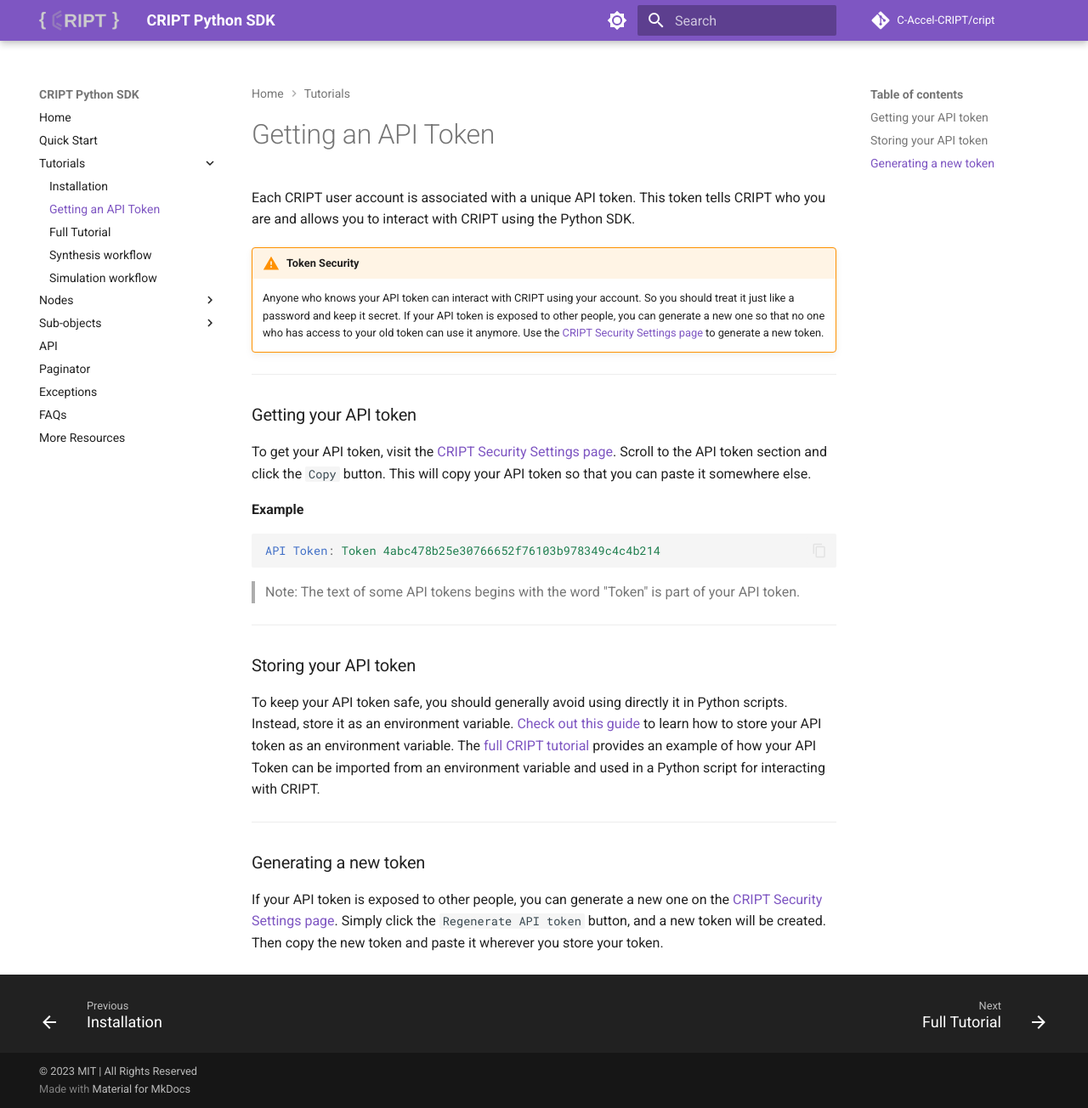
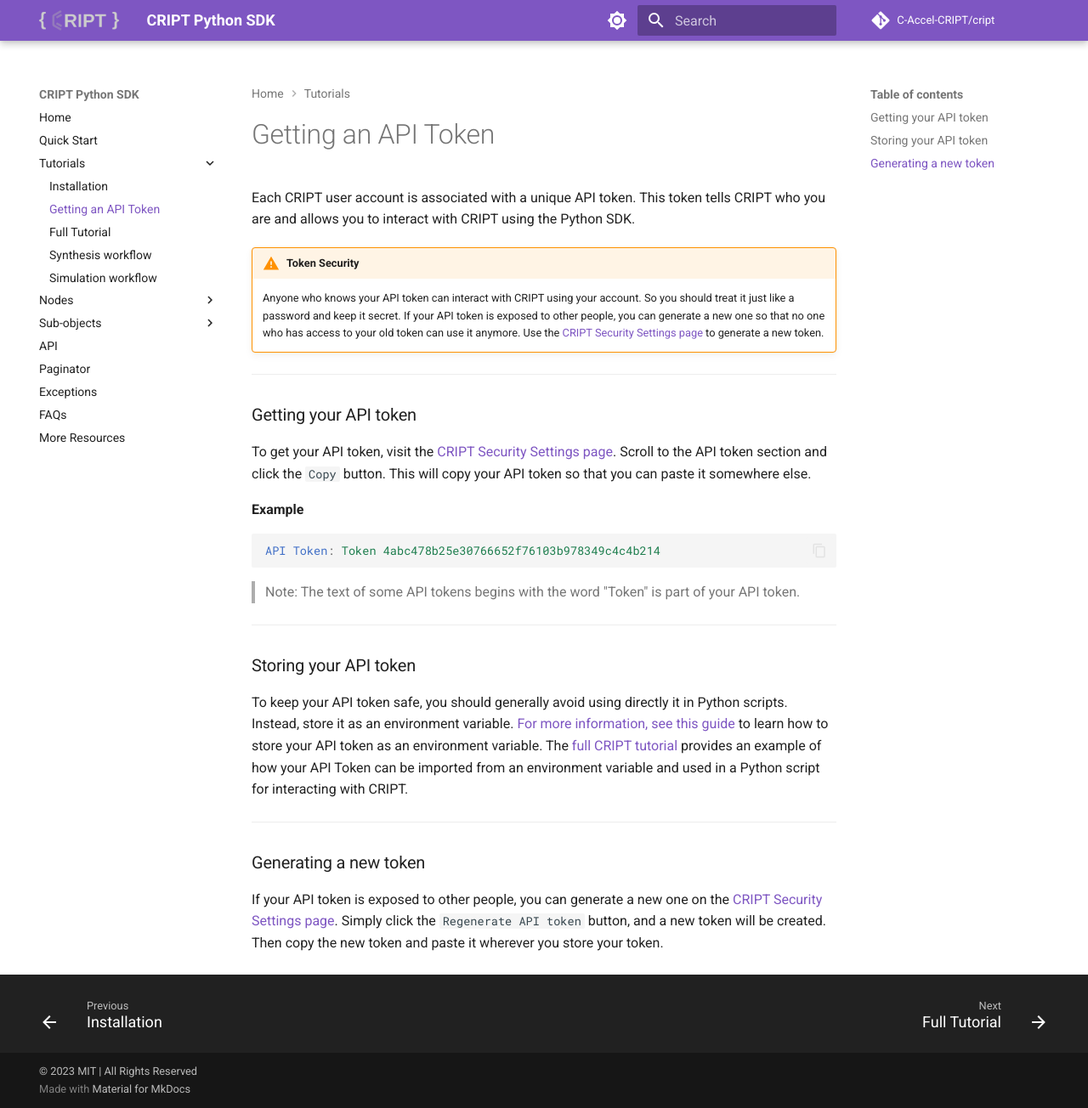
Before and after one commit to C-Accel-CRIPT/sdk-archive, an MkDocs documentation site: the page built from docs/tutorials/api_token.md, in a window 1280 px wide and 1304 px high. Shown: the whole window at 85% size. Built offline with MkDocs 1.6.1 and Material for MkDocs 9.7.7, drawn with Linux system fonts in a browser that asks for light colours; comment, search, counter and statistics services are not loaded.

Commit message:
changed checkout this guide

```diff
--- a/docs/tutorials/api_token.md
+++ b/docs/tutorials/api_token.md
@@ -24,7 +24,7 @@
 ## Storing your API token
 To keep your API token safe, you should generally avoid using directly it
 in Python scripts. Instead, store it as an environment variable.
-<a href="https://gargankush.medium.com/storing-api-keys-as-environmental-variable-for-windows-linux-and-mac-and-accessing-it-through-974ba7c5109f" target="_blank">Check out this guide</a> to learn how to store your API token as an environment variable. The <a href="../full_tutorial/#connect-to-cript" target="_blank">full CRIPT tutorial</a> provides an example of how your API Token can be imported from an environment variable and used in a Python script
+<a href="https://gargankush.medium.com/storing-api-keys-as-environmental-variable-for-windows-linux-and-mac-and-accessing-it-through-974ba7c5109f" target="_blank">For more information, see this guide</a> to learn how to store your API token as an environment variable. The <a href="../full_tutorial/#connect-to-cript" target="_blank">full CRIPT tutorial</a> provides an example of how your API Token can be imported from an environment variable and used in a Python script
 for interacting with CRIPT.
 
 ---
```
